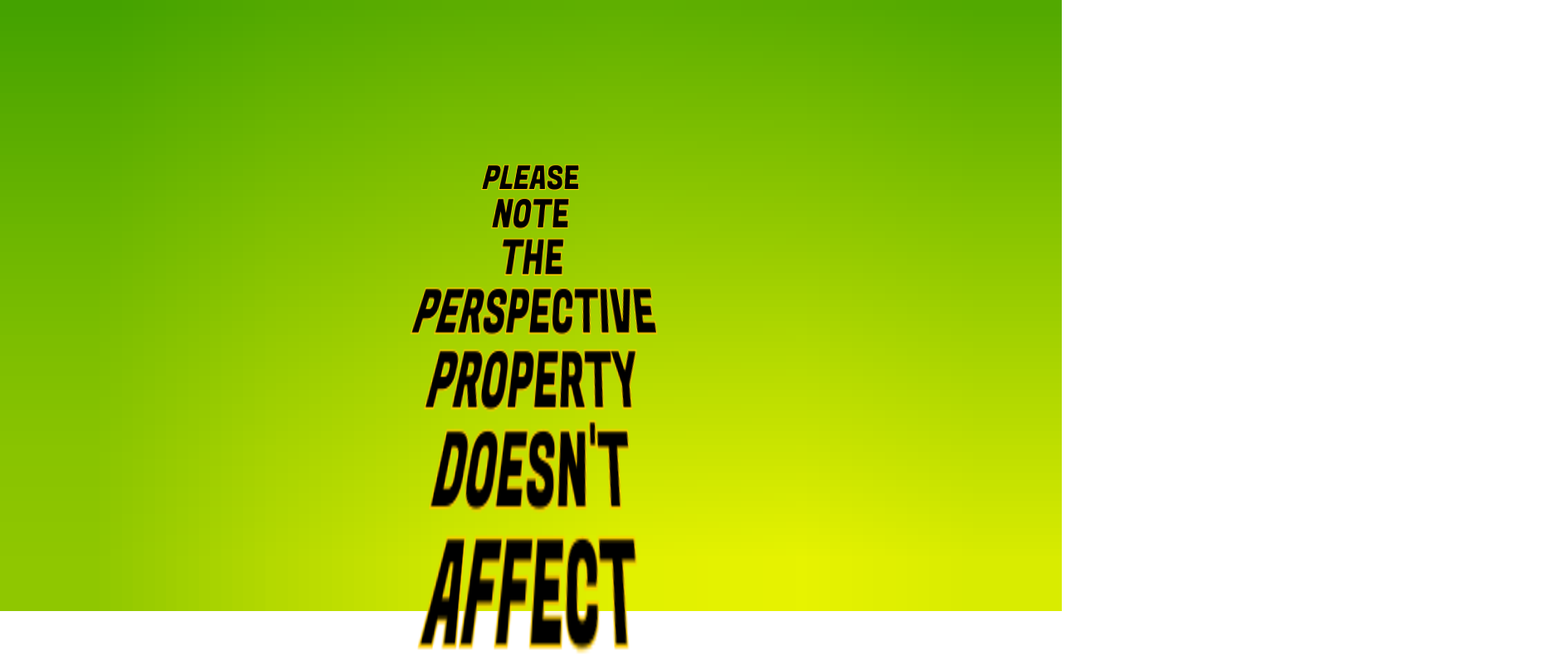
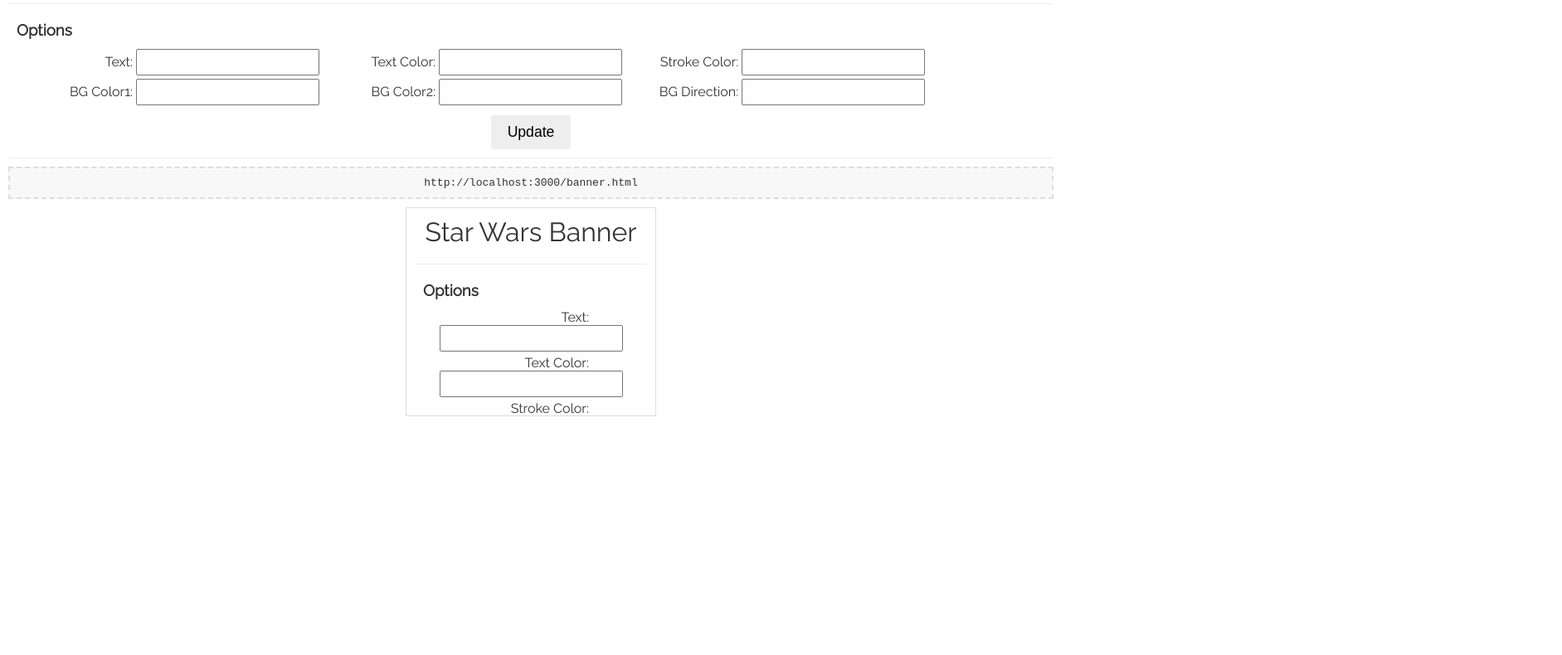
Before and after one commit to manoj-nama/canvas-banner, a website: page app/index.html in a window 1280 px wide. Shown: the part 63-853 px from the top of the page at 83% size, 1883 px wide, since content can reach past the window. After the commit the page ends 800 px from the top, so only its background shows below. Drawn offline with Linux system fonts and the light colour scheme.

Commit message:
Added a demo page with styling

```diff
--- /dev/null
+++ b/app/css/main.css
@@ -0,0 +1,78 @@
+* {
+	margin: 0;
+	padding: 0;
+}
+body {
+	font-family: 'Raleway',sans-serif;
+	text-align: center;
+	color: #333;
+	min-height: 800px;
+}
+h1 {
+	padding: 10px 0;
+	font-weight: normal;
+	text-align: center;
+}
+
+iframe {
+	margin: 0 auto;
+	border: 1px solid #ddd;
+}
+
+.options, .final-url {
+	margin: 10px;
+	padding: 10px;
+}
+
+.options {
+	border-bottom: 1px solid #eee;
+	border-top: 1px solid #eee;
+	text-align: left;
+}
+
+.options form {
+	text-align: center;
+}
+.options .form-elem {
+	overflow: hidden;
+	margin-bottom: 10px;
+}
+.options .form-elem .row {
+	display: block;
+	float: left;
+	margin: 2px 0;
+}
+.options .form-elem label {
+	min-width: 140px;
+	text-align: right;
+	display: inline-block;
+}
+.options .form-elem input {
+	font-size: 1em;
+	padding: 5px;
+}
+.options button {
+	padding: 10px 20px;
+	display: inline-block;
+	background-color: #eee;
+	cursor: pointer;
+	margin: 0 auto;
+	border: 0;
+	border-radius: 3px;
+	font-size: 1.1em;
+}
+.options button:hover {
+	background-color: #aaa;
+}
+
+.options h3 {
+	padding: 10px 0;
+}
+
+.final-url {
+	background-color: #f8f8f8;
+	border: 2px dashed #ddd;
+	font-family: monospace;
+	color: #333;
+	text-align: center;
+}
--- a/app/index.html
+++ b/app/index.html
@@ -2,21 +2,53 @@
 <html lang="en">
 <head>
 	<meta charset="UTF-8">
-	<title>Canvas demo</title>
-	<meta name="viewport" content="width=device-width, initial-scale=1.0">
+	<title>Banner tester</title>
 
-	<!-- Include stylesheets -->
-	<link rel="stylesheet" href="css/common.css">
+	<link href='https://fonts.googleapis.com/css?family=Raleway:400,300' rel='stylesheet' type='text/css'>
+	<link rel="stylesheet" href="css/main.css">
 </head>
 <body>
-	<div class="canvas-holder">
-		<canvas id="bg" width="6" height="6"></canvas>
-		<canvas id="artboard">
-			<strong>Upgrade to a new browser!</strong>
-		</canvas>
+
+	<h1>Star Wars Banner</h1>
+
+	<div class="options">
+		<h3>Options</h3>
+		<form>
+			<div class="form-elem">
+				<div class="row">
+					<label for="text">Text: </label>
+					<input type="text" name="text" id="text">
+				</div>
+				<div class="row">
+					<label for="color">Text Color: </label>
+					<input type="text" name="color" id="color">
+				</div>
+				<div class="row">
+					<label for="stroke">Stroke Color: </label>
+					<input type="text" name="stroke" id="stroke">
+				</div>
+				<div class="row">
+					<label for="bgColor1">BG Color1: </label>
+					<input type="text" name="bgColor1" id="bgColor1">
+				</div>
+				<div class="row">
+					<label for="bgColor2">BG Color2: </label>
+					<input type="text" name="bgColor2" id="bgColor2">
+				</div>
+				<div class="row">
+					<label for="dir">BG Direction: </label>
+					<input type="text" name="dir" id="dir">
+				</div>
+			</div>
+			<button type="submit">Update</button>
+		</form>
 	</div>
 
-	<!-- Include scripts -->
-	<script src="js/main.js" defer></script>
+	<div class="final-url">
+		http://localhost:3000/banner.html
+	</div>
+
+	<iframe src="/" frameborder="0" width="300" height="250"></iframe>
+
 </body>
 </html>
```
Also changed, not shown: app/banner.html (added, +22 -0 lines).
